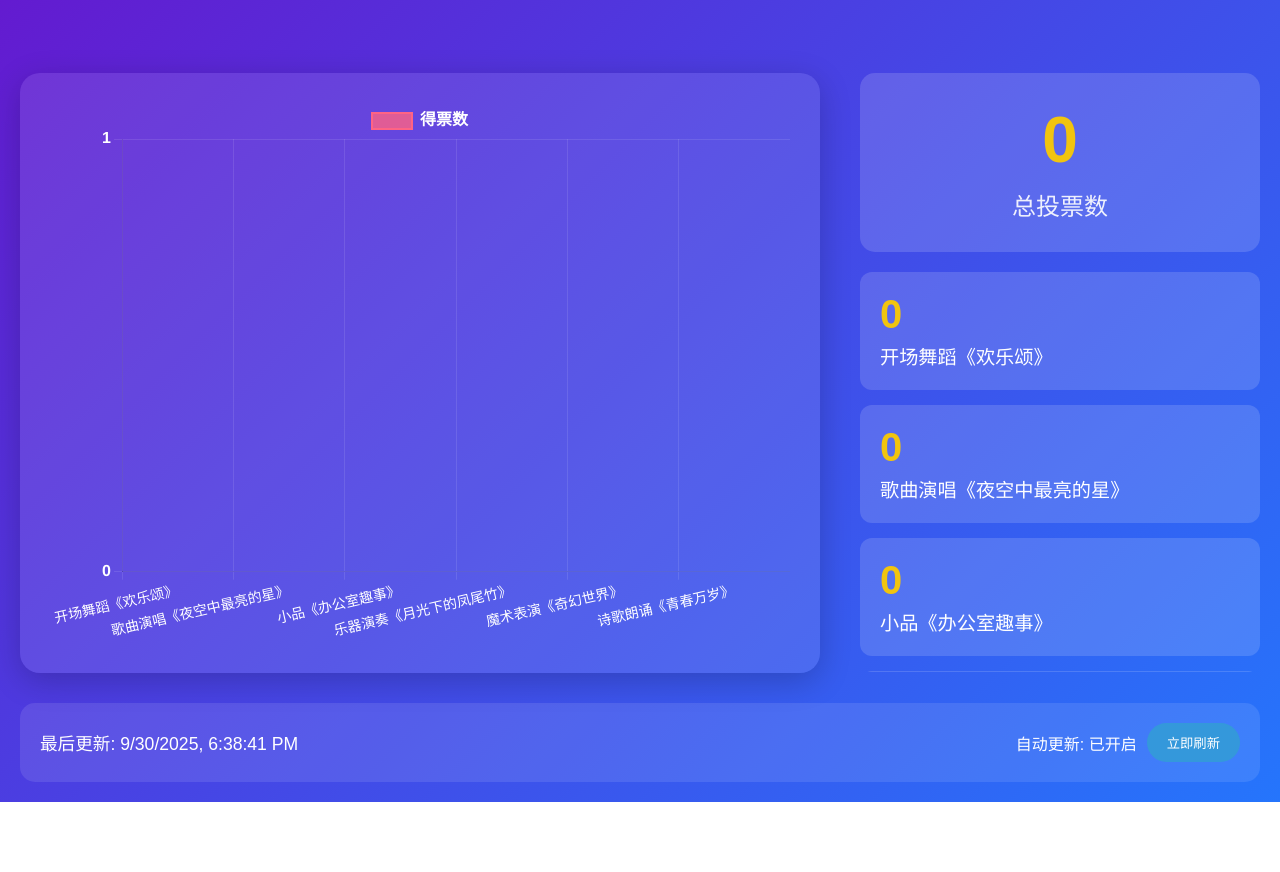
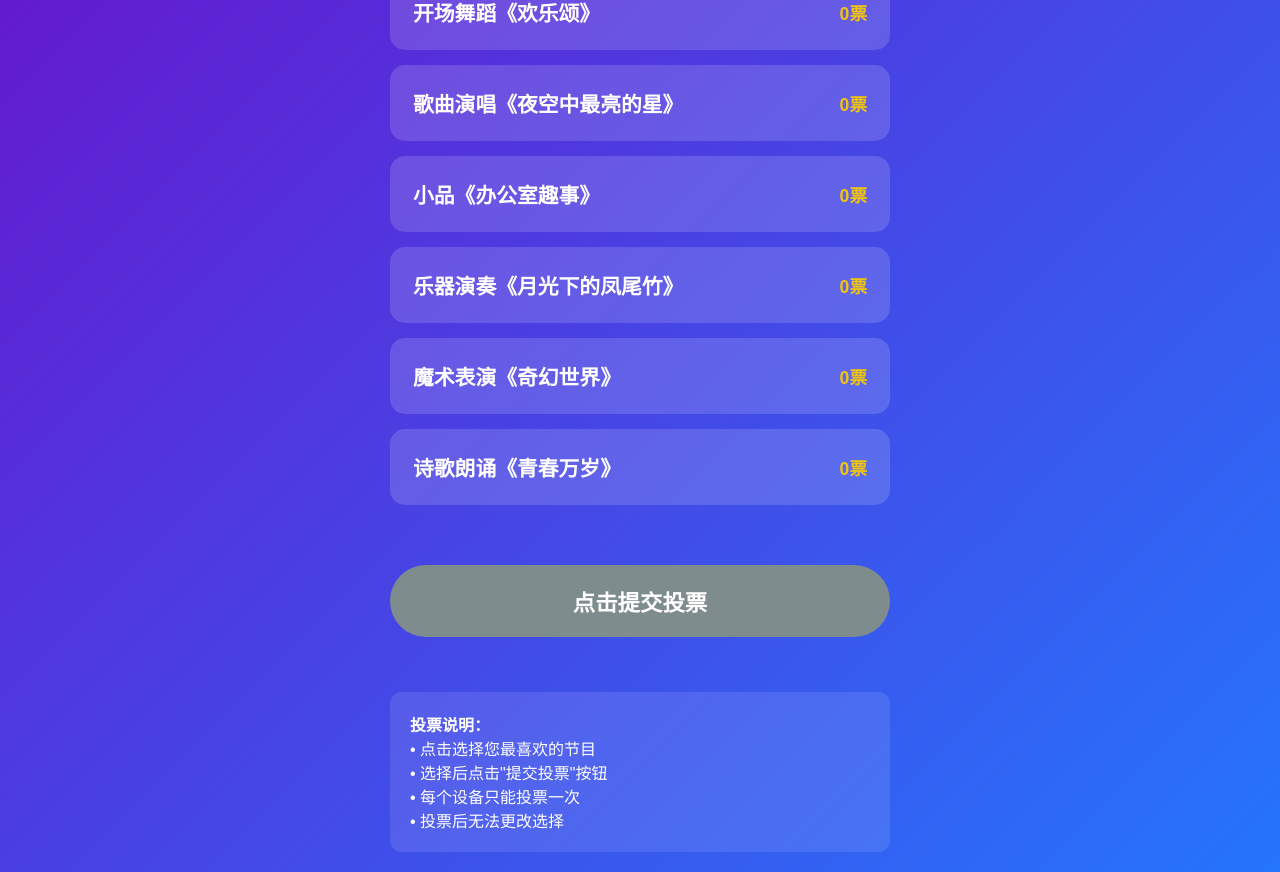
Before and after one commit to chenchuang11/mid-autumn-vote, a plain HTML site: page vote.html in a window 1280 px wide. Shown: the part 225-1097 px from the top of the page. Before the commit the page ends 1027 px from the top, so only its background shows below. Drawn offline with nearby package versions, Linux system fonts and the light colour scheme.

Commit message:
Update vote.html

```diff
--- a/vote.html
+++ b/vote.html
@@ -3,8 +3,7 @@
 <head>
     <meta charset="UTF-8">
     <meta name="viewport" content="width=device-width, initial-scale=1.0">
-    <title>中秋晚会投票结果 - 大屏幕</title>
-    <script src="https://cdn.jsdelivr.net/npm/chart.js"></script>
+    <title>中秋晚会节目投票</title>
     <style>
         * {
             margin: 0;
@@ -18,225 +17,250 @@
             color: white;
             min-height: 100vh;
             padding: 20px;
-            overflow-x: hidden;
         }
 
         .container {
-            max-width: 1400px;
+            max-width: 500px;
             margin: 0 auto;
         }
 
         header {
             text-align: center;
-            padding: 40px 0;
-            margin-bottom: 40px;
+            padding: 30px 0;
+            margin-bottom: 20px;
         }
 
         h1 {
-            font-size: 4rem;
-            margin-bottom: 20px;
-            text-shadow: 3px 3px 6px rgba(0, 0, 0, 0.3);
+            font-size: 2.2rem;
+            margin-bottom: 10px;
+            text-shadow: 2px 2px 4px rgba(0, 0, 0, 0.3);
         }
 
         .subtitle {
-            font-size: 2rem;
+            font-size: 1.2rem;
             opacity: 0.9;
         }
 
-        .main-content {
-            display: grid;
-            grid-template-columns: 2fr 1fr;
-            gap: 40px;
-            align-items: start;
-        }
-
-        .chart-container {
-            position: relative;
-            height: 600px;
-            background: rgba(255, 255, 255, 0.1);
-            border-radius: 20px;
-            padding: 30px;
-            box-shadow: 0 8px 32px rgba(0, 0, 0, 0.2);
-        }
-
-        .stats-sidebar {
-            display: flex;
-            flex-direction: column;
-            gap: 20px;
-        }
-
-        .total-votes {
-            background: rgba(255, 255, 255, 0.15);
-            border-radius: 15px;
-            padding: 30px;
-            text-align: center;
-        }
-
-        .total-number {
-            font-size: 4rem;
-            font-weight: bold;
-            color: #f1c40f;
-            margin-bottom: 10px;
-        }
-
-        .total-label {
-            font-size: 1.5rem;
-            opacity: 0.9;
-        }
-
-        .vote-count {
+        .program-list {
             display: flex;
             flex-direction: column;
             gap: 15px;
-            max-height: 400px;
-            overflow-y: auto;
+            margin: 30px 0;
         }
 
-        .vote-count-item {
+        .program-item {
             background: rgba(255, 255, 255, 0.15);
-            border-radius: 12px;
+            border-radius: 15px;
             padding: 20px;
-            transition: all 0.3s ease;
-        }
-
-        .vote-count-item:hover {
-            transform: translateY(-3px);
-            background: rgba(255, 255, 255, 0.2);
-        }
-
-        .vote-count-number {
-            font-size: 2.5rem;
-            font-weight: bold;
-            color: #f1c40f;
-            margin-bottom: 5px;
-        }
-
-        .vote-count-name {
-            font-size: 1.2rem;
-            white-space: nowrap;
-            overflow: hidden;
-            text-overflow: ellipsis;
-        }
-
-        .status-bar {
             display: flex;
             justify-content: space-between;
             align-items: center;
-            margin-top: 30px;
-            padding: 20px;
-            background: rgba(255, 255, 255, 0.1);
-            border-radius: 15px;
+            transition: all 0.3s ease;
+            cursor: pointer;
+            border: 3px solid transparent;
         }
 
-        .last-update {
+        .program-item:hover {
+            background: rgba(255, 255, 255, 0.25);
+            transform: translateY(-3px);
+        }
+
+        .program-item.selected {
+            background: rgba(46, 204, 113, 0.4);
+            border: 3px solid #2ecc71;
+            transform: translateY(-3px);
+        }
+
+        .program-name {
+            font-size: 1.3rem;
+            font-weight: bold;
+            flex: 1;
+        }
+
+        .program-votes {
+            font-size: 1.1rem;
+            color: #f1c40f;
+            font-weight: bold;
+            margin-left: 15px;
+        }
+
+        .vote-btn {
+            background: #2ecc71;
+            color: white;
+            border: none;
+            padding: 20px 30px;
+            border-radius: 50px;
+            font-size: 1.4rem;
+            cursor: pointer;
+            margin: 30px 0;
+            width: 100%;
+            transition: all 0.3s ease;
+            font-weight: bold;
+            box-shadow: 0 6px 20px rgba(0, 0, 0, 0.2);
+        }
+
+        .vote-btn:hover {
+            background: #27ae60;
+            transform: translateY(-3px);
+            box-shadow: 0 8px 25px rgba(0, 0, 0, 0.3);
+        }
+
+        .vote-btn:disabled {
+            background: #7f8c8d;
+            cursor: not-allowed;
+            transform: none;
+            box-shadow: none;
+        }
+
+        .vote-success {
+            text-align: center;
+            padding: 60px 20px;
+            display: none;
+        }
+
+        .success-icon {
+            font-size: 5rem;
+            margin-bottom: 25px;
+        }
+
+        .success-title {
+            font-size: 2.2rem;
+            margin-bottom: 20px;
+            color: #2ecc71;
+        }
+
+        .success-message {
+            font-size: 1.3rem;
+            opacity: 0.9;
+            margin-bottom: 30px;
+        }
+
+        .back-link {
+            display: inline-block;
+            background: #3498db;
+            color: white;
+            text-decoration: none;
+            padding: 15px 30px;
+            border-radius: 25px;
+            margin: 10px;
+            transition: all 0.3s ease;
             font-size: 1.1rem;
         }
 
-        .auto-refresh {
-            display: flex;
-            align-items: center;
-            gap: 10px;
-        }
-
-        .refresh-btn {
-            background: #3498db;
-            color: white;
-            border: none;
-            padding: 10px 20px;
-            border-radius: 25px;
-            cursor: pointer;
-            transition: all 0.3s ease;
-        }
-
-        .refresh-btn:hover {
+        .back-link:hover {
             background: #2980b9;
             transform: translateY(-2px);
         }
 
-        .pulse {
-            animation: pulse 1.5s infinite;
+        .instructions {
+            margin-top: 25px;
+            padding: 20px;
+            background: rgba(255, 255, 255, 0.1);
+            border-radius: 12px;
+            font-size: 1rem;
         }
 
-        @keyframes pulse {
-            0% { opacity: 1; }
-            50% { opacity: 0.5; }
-            100% { opacity: 1; }
+        .loading {
+            text-align: center;
+            padding: 40px;
+            display: none;
         }
 
-        @media (max-width: 1024px) {
-            .main-content {
-                grid-template-columns: 1fr;
+        .spinner {
+            border: 5px solid rgba(255, 255, 255, 0.3);
+            border-radius: 50%;
+            border-top: 5px solid white;
+            width: 50px;
+            height: 50px;
+            animation: spin 1s linear infinite;
+            margin: 0 auto 20px;
+        }
+
+        @keyframes spin {
+            0% { transform: rotate(0deg); }
+            100% { transform: rotate(360deg); }
+        }
+
+        .selected-program {
+            text-align: center;
+            margin: 20px 0;
+            padding: 15px;
+            background: rgba(46, 204, 113, 0.2);
+            border-radius: 10px;
+            display: none;
+        }
+
+        @media (max-width: 480px) {
+            .container {
+                padding: 10px;
             }
 
             h1 {
-                font-size: 3rem;
+                font-size: 1.8rem;
             }
 
-            .subtitle {
-                font-size: 1.5rem;
+            .program-item {
+                padding: 15px;
             }
 
-            .chart-container {
-                height: 400px;
-            }
-        }
-
-        @media (max-width: 768px) {
-            h1 {
-                font-size: 2.5rem;
-            }
-
-            .total-number {
-                font-size: 3rem;
-            }
-
-            .chart-container {
-                height: 300px;
-                padding: 15px;
+            .vote-btn {
+                padding: 18px 25px;
+                font-size: 1.2rem;
             }
         }
     </style>
 </head>
 <body>
     <div class="container">
+        <!-- 投票区域 -->
+        <div id="votingSection">
             <header>
                 <h1>中秋晚会节目投票</h1>
-            <p class="subtitle">实时投票结果</p>
+                <p class="subtitle">请选择您最喜欢的节目</p>
             </header>
 
-        <div class="main-content">
-            <div class="chart-container">
-                <canvas id="resultsChart"></canvas>
+            <div class="selected-program" id="selectedProgram">
+                您选择了：<strong id="selectedProgramName"></strong>
             </div>
 
-            <div class="stats-sidebar">
-                <div class="total-votes">
-                    <div class="total-number" id="totalVotes">0</div>
-                    <div class="total-label">总投票数</div>
+            <div class="program-list" id="programList">
+                <!-- 节目列表动态生成 -->
             </div>
 
-                <div class="vote-count" id="voteCount">
-                    <!-- 票数统计动态生成 -->
-                </div>
+            <button class="vote-btn" id="voteBtn" disabled>点击提交投票</button>
+
+            <div class="instructions">
+                <p><strong>投票说明：</strong></p>
+                <p>• 点击选择您最喜欢的节目</p>
+                <p>• 选择后点击"提交投票"按钮</p>
+                <p>• 每个设备只能投票一次</p>
+                <p>• 投票后无法更改选择</p>
             </div>
         </div>
 
-        <div class="status-bar">
-            <div class="last-update">
-                最后更新: <span id="updateTime" class="pulse">正在加载...</span>
+        <!-- 加载中 -->
+        <div class="loading" id="loadingSection">
+            <div class="spinner"></div>
+            <p style="font-size: 1.2rem;">正在提交投票...</p>
         </div>
-            <div class="auto-refresh">
-                <span>自动更新: <span id="refreshStatus">已开启</span></span>
-                <button class="refresh-btn" onclick="updateDisplay()">立即刷新</button>
+
+        <!-- 投票成功 -->
+        <div class="vote-success" id="voteSuccess">
+            <div class="success-icon">🎉</div>
+            <h2 class="success-title">投票成功！</h2>
+            <p class="success-message">感谢您参与中秋晚会节目投票</p>
+            <p style="opacity:0.8; margin-bottom: 25px; font-size: 1.1rem;">
+                您已成功为 "<span id="votedProgramName" style="color:#f1c40f;"></span>" 投票
+            </p>
+            <div>
+                <a href="screen.html" class="back-link">查看实时投票结果</a>
+                <a href="index.html" class="back-link" style="background:#9b59b6;">返回首页</a>
             </div>
         </div>
     </div>
 
     <script>
-        let resultsChart = null;
-        let autoRefreshInterval = null;
-
-        // 获取节目数据
+        // 从localStorage获取节目数据
         function getPrograms() {
             const data = localStorage.getItem('voteSystemData');
             if (data) {
@@ -256,180 +280,130 @@
             }
         }
 
-        // 初始化图表
-        function initializeChart() {
-            const ctx = document.getElementById('resultsChart').getContext('2d');
+        // 检查是否已投票
+        function hasVoted() {
+            return localStorage.getItem('hasVoted') === 'true';
+        }
+
+        // 标记已投票
+        function setVoted() {
+            localStorage.setItem('hasVoted', 'true');
+        }
+
+        // 投票功能
+        function voteForProgram(programId) {
+            if (hasVoted()) {
+                return { success: false, message: "您已经投过票了！" };
+            }
+
             const programs = getPrograms();
+            const program = programs.find(p => p.id === programId);
 
-            const colors = generateColors(programs.length);
+            if (program) {
+                program.votes += 1;
+                localStorage.setItem('voteSystemData', JSON.stringify(programs));
+                setVoted();
+                return {
+                    success: true,
+                    message: "投票成功！",
+                    programName: program.name
+                };
+            }
+            return { success: false, message: "节目不存在！" };
+        }
 
-            resultsChart = new Chart(ctx, {
-                type: 'bar',
-                data: {
-                    labels: programs.map(p => p.name),
-                    datasets: [{
-                        label: '得票数',
-                        data: programs.map(p => p.votes),
-                        backgroundColor: colors.bgColors,
-                        borderColor: colors.brColors,
-                        borderWidth: 2,
-                        borderRadius: 5,
-                        borderSkipped: false,
-                    }]
-                },
-                options: {
-                    responsive: true,
-                    maintainAspectRatio: false,
-                    scales: {
-                        y: {
-                            beginAtZero: true,
-                            ticks: {
-                                color: 'white',
-                                precision: 0,
-                                font: { size: 16, weight: 'bold' }
-                            },
-                            grid: {
-                                color: 'rgba(255, 255, 255, 0.1)'
+        // 初始化页面
+        document.addEventListener('DOMContentLoaded', function() {
+            const programs = getPrograms();
+            const programList = document.getElementById('programList');
+            const voteBtn = document.getElementById('voteBtn');
+            const voteSuccess = document.getElementById('voteSuccess');
+            const votingSection = document.getElementById('votingSection');
+            const loadingSection = document.getElementById('loadingSection');
+            const selectedProgram = document.getElementById('selectedProgram');
+            const selectedProgramName = document.getElementById('selectedProgramName');
+            const votedProgramName = document.getElementById('votedProgramName');
+
+            let selectedProgramId = null;
+            let selectedProgramNameText = '';
+
+            // 如果已投票，显示成功页面
+            if (hasVoted()) {
+                votingSection.style.display = 'none';
+                loadingSection.style.display = 'none';
+                voteSuccess.style.display = 'block';
+                // 显示投票的节目名称
+                const lastVoted = localStorage.getItem('lastVotedProgram');
+                if (lastVoted) {
+                    votedProgramName.textContent = lastVoted;
                 }
-                        },
-                        x: {
-                            ticks: {
-                                color: 'white',
-                                maxRotation: 45,
-                                minRotation: 0,
-                                font: { size: 14 }
-                            },
-                            grid: {
-                                color: 'rgba(255, 255, 255, 0.1)'
+                return;
             }
+
+            // 生成节目列表
+            programs.forEach(program => {
+                const programItem = document.createElement('div');
+                programItem.className = 'program-item';
+                programItem.dataset.id = program.id;
+                programItem.dataset.name = program.name;
+
+                programItem.innerHTML = `
+                    <div class="program-name">${program.name}</div>
+                    <div class="program-votes">${program.votes}票</div>
+                `;
+
+                programItem.addEventListener('click', function() {
+                    // 清除其他选择
+                    document.querySelectorAll('.program-item').forEach(item => {
+                        item.classList.remove('selected');
+                    });
+                    // 选择当前项目
+                    programItem.classList.add('selected');
+                    selectedProgramId = program.id;
+                    selectedProgramNameText = program.name;
+
+                    // 显示选择的节目
+                    selectedProgramName.textContent = program.name;
+                    selectedProgram.style.display = 'block';
+
+                    // 启用投票按钮
+                    voteBtn.disabled = false;
+                    voteBtn.textContent = `为"${program.name}"投票`;
+                });
+
+                programList.appendChild(programItem);
+            });
+
+            // 投票按钮点击事件
+            voteBtn.addEventListener('click', function() {
+                if (selectedProgramId) {
+                    // 显示加载中
+                    votingSection.style.display = 'none';
+                    loadingSection.style.display = 'block';
+
+                    // 模拟网络延迟
+                    setTimeout(function() {
+                        const result = voteForProgram(selectedProgramId);
+                        if (result.success) {
+                            // 记录投票的节目名称
+                            localStorage.setItem('lastVotedProgram', result.programName);
+
+                            loadingSection.style.display = 'none';
+                            voteSuccess.style.display = 'block';
+                            votedProgramName.textContent = result.programName;
+
+                            // 触发存储事件，通知其他页面更新
+                            window.dispatchEvent(new Event('storage'));
+                            localStorage.setItem('lastVoteTime', Date.now().toString());
+                        } else {
+                            // 投票失败，返回投票页面
+                            alert(result.message);
+                            loadingSection.style.display = 'none';
+                            votingSection.style.display = 'block';
                         }
-                    },
-                    plugins: {
-                        legend: {
-                            labels: {
-                                color: 'white',
-                                font: { size: 16, weight: 'bold' }
-                            }
-                        }
-                    },
-                    animation: {
-                        duration: 1000,
-                        easing: 'easeOutQuart'
-                    }
+                    }, 1500);
                 }
             });
-        }
-
-        // 更新显示
-        function updateDisplay() {
-            const programs = getPrograms();
-            const totalVotes = programs.reduce((sum, program) => sum + program.votes, 0);
-
-            // 更新总票数
-            document.getElementById('totalVotes').textContent = totalVotes;
-
-            // 更新图表
-            if (resultsChart) {
-                resultsChart.data.datasets[0].data = programs.map(p => p.votes);
-                resultsChart.update();
-            }
-
-            // 更新票数统计
-            updateVoteCount();
-
-            // 更新最后更新时间
-            const now = new Date();
-            document.getElementById('updateTime').textContent = now.toLocaleString();
-            document.getElementById('updateTime').classList.add('pulse');
-
-            // 移除脉冲动画
-            setTimeout(() => {
-                document.getElementById('updateTime').classList.remove('pulse');
-            }, 2000);
-        }
-
-        // 更新票数统计
-        function updateVoteCount() {
-            const voteCount = document.getElementById('voteCount');
-            const programs = getPrograms();
-
-            // 按票数排序
-            const sortedPrograms = [...programs].sort((a, b) => b.votes - a.votes);
-
-            voteCount.innerHTML = '';
-            sortedPrograms.forEach(program => {
-                const voteCountItem = document.createElement('div');
-                voteCountItem.className = 'vote-count-item';
-                voteCountItem.innerHTML = `
-                    <div class="vote-count-number">${program.votes}</div>
-                    <div class="vote-count-name">${program.name}</div>
-                `;
-                voteCount.appendChild(voteCountItem);
-            });
-        }
-
-        // 生成颜色
-        function generateColors(count) {
-            const colors = [
-                'rgba(255, 99, 132, 0.8)', 'rgba(54, 162, 235, 0.8)', 'rgba(255, 206, 86, 0.8)',
-                'rgba(75, 192, 192, 0.8)', 'rgba(153, 102, 255, 0.8)', 'rgba(255, 159, 64, 0.8)',
-                'rgba(199, 199, 199, 0.8)', 'rgba(83, 102, 255, 0.8)', 'rgba(40, 159, 64, 0.8)'
-            ];
-            const borderColors = [
-                'rgba(255, 99, 132, 1)', 'rgba(54, 162, 235, 1)', 'rgba(255, 206, 86, 1)',
-                'rgba(75, 192, 192, 1)', 'rgba(153, 102, 255, 1)', 'rgba(255, 159, 64, 1)',
-                'rgba(199, 199, 199, 1)', 'rgba(83, 102, 255, 1)', 'rgba(40, 159, 64, 1)'
-            ];
-
-            return {
-                bgColors: colors.slice(0, count),
-                brColors: borderColors.slice(0, count)
-            };
-        }
-
-        // 监听存储变化
-        function setupStorageListener() {
-            window.addEventListener('storage', function(e) {
-                if (e.key === 'voteSystemData' || e.key === 'lastVoteTime') {
-                    updateDisplay();
-                }
-            });
-        }
-
-        // 开始自动刷新
-        function startAutoRefresh() {
-            autoRefreshInterval = setInterval(updateDisplay, 2000);
-        }
-
-        // 停止自动刷新
-        function stopAutoRefresh() {
-            if (autoRefreshInterval) {
-                clearInterval(autoRefreshInterval);
-                autoRefreshInterval = null;
-            }
-        }
-
-        // 初始化
-        document.addEventListener('DOMContentLoaded', function() {
-            initializeChart();
-            updateDisplay();
-            setupStorageListener();
-            startAutoRefresh();
-
-            // 全屏提示
-            console.log('建议按 F11 键进入全屏模式以获得最佳显示效果');
-        });
-
-        // 页面可见性变化时处理自动刷新
-        document.addEventListener('visibilitychange', function() {
-            if (document.hidden) {
-                stopAutoRefresh();
-                document.getElementById('refreshStatus').textContent = '已暂停';
-            } else {
-                startAutoRefresh();
-                document.getElementById('refreshStatus').textContent = '已开启';
-                updateDisplay(); // 重新显示时立即更新
-            }
         });
     </script>
 </body>
```
Lines whose indentation alone changed are shown as unchanged.
